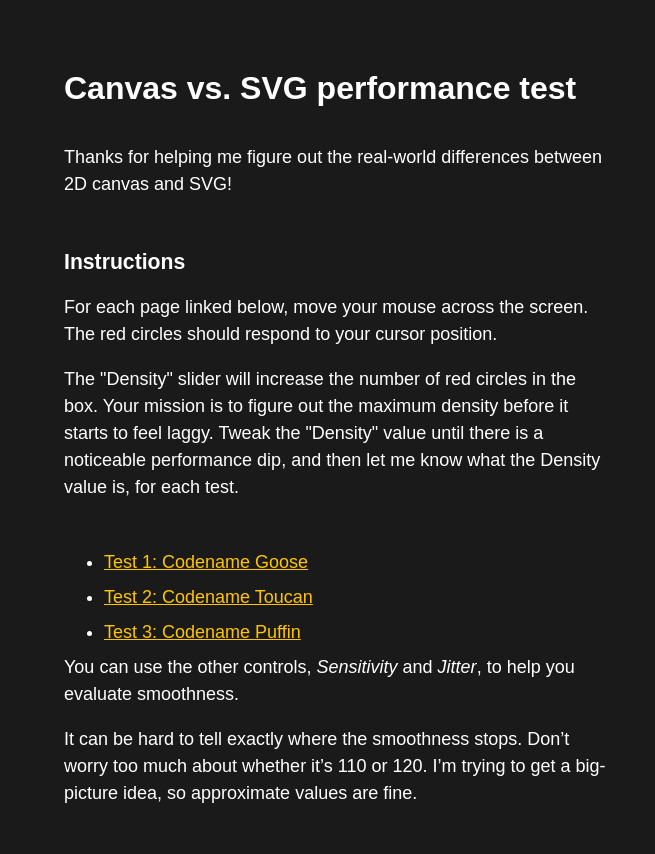
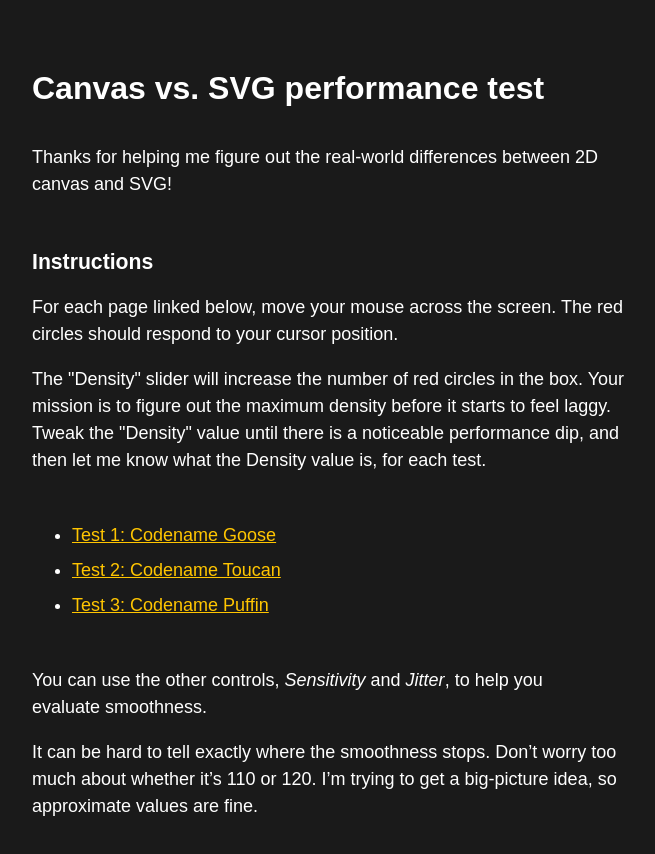
Before and after one commit to joshwcomeau/wa-svg-vs-canvas, a React (Vite) app: page / in a window 1280 px wide. Shown: the top 854 px of the page, without its empty margins (304-959 px from the left). Built offline with nearby package versions, Linux system fonts and the light colour scheme.

Commit message:
Cosmetic tweaks

```diff
--- a/src/App.tsx
+++ b/src/App.tsx
@@ -57,7 +57,7 @@ const Main = styled.main`
   max-width: 38rem;
   margin-inline: auto;
   color: white;
-  padding: 32px;
+  padding-top: 32px;
   padding-bottom: 128px;
 
   h1 {
@@ -76,7 +76,7 @@ const Main = styled.main`
   }
 
   ul {
-    margin-top: 3rem;
+    margin-block: 3rem;
 
     li {
       margin-bottom: 0.5rem;
```
